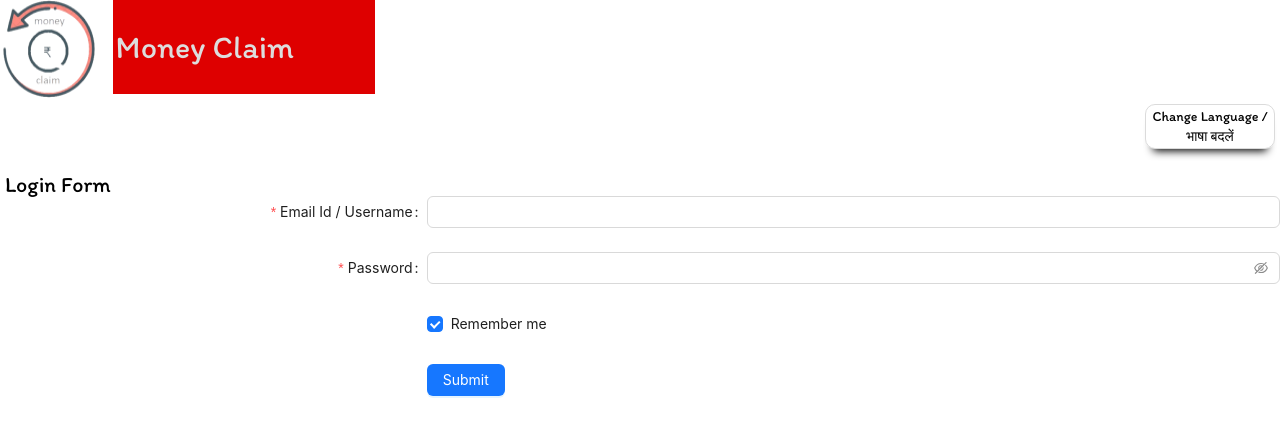
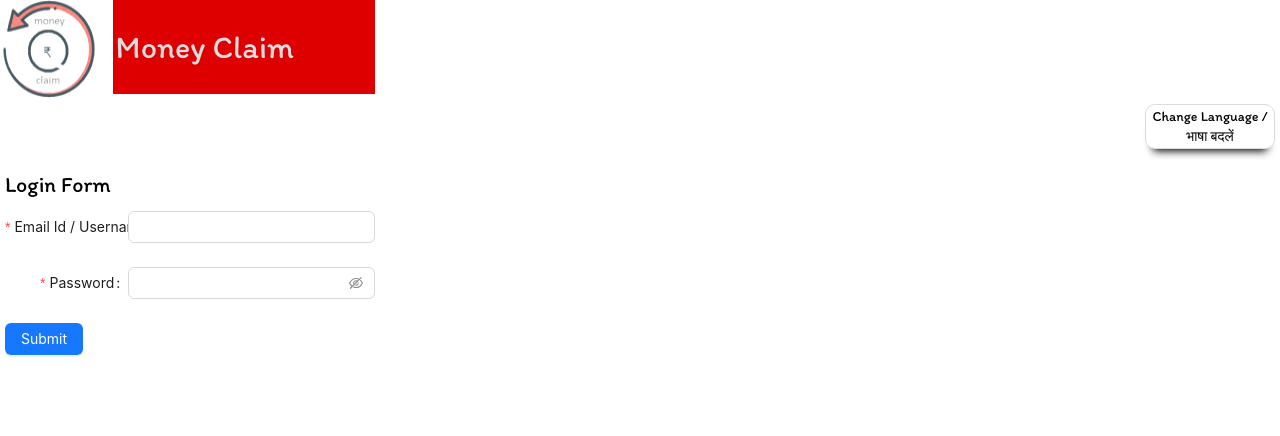
Before and after one commit to mukulgupta257/MoneyClaim, a Next.js app in the folder money-claim/: page / in a window 1280 px wide. Shown: the top 436 px of the page. Built offline with nearby package versions, Linux system fonts and the light colour scheme.

Commit message:
Login Form .

```diff
--- a/money-claim/Components/LoginForm.js
+++ b/money-claim/Components/LoginForm.js
@@ -25,6 +25,7 @@ export default function LoginForm({ formlabels, onSubmit, onFailed }) {
       onFinish={onFinish}
       onFinishFailed={onFinishFailed}
       autoComplete="off"
+      className="LoginForm"
     >
       <Form.Item
         label={formlabels.email}
@@ -52,23 +53,7 @@ export default function LoginForm({ formlabels, onSubmit, onFailed }) {
         <Input.Password />
       </Form.Item>
 
-      <Form.Item
-        name="remember"
-        valuePropName="checked"
-        wrapperCol={{
-          offset: 8,
-          span: 16,
-        }}
-      >
-        <Checkbox>Remember me</Checkbox>
-      </Form.Item>
-
-      <Form.Item
-        wrapperCol={{
-          offset: 8,
-          span: 16,
-        }}
-      >
+      <Form.Item>
         <Button type="primary" htmlType="submit">
           Submit
         </Button>
--- a/money-claim/styles/globals.css
+++ b/money-claim/styles/globals.css
@@ -63,3 +63,6 @@ a {
   cursor: pointer;
   margin-right: 5px;
 }
+.LoginForm {
+  max-width: 375px;
+}
```
